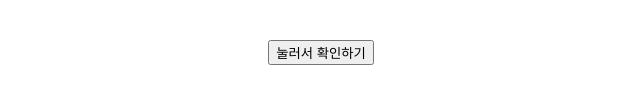
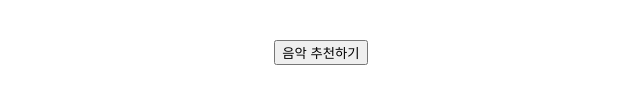
Before and after one commit to hello7094/today-s-song-recommendation, a plain HTML site: page index.html in a window 1280 px wide. Shown: the part 305-408 px from the top of the page, 319-959 px from the left. Drawn offline with Linux system fonts and the light colour scheme.

Commit message:
Update index.html

```diff
--- a/index.html
+++ b/index.html
@@ -14,7 +14,7 @@
 </head>
 <body>
     <p id="message">🎵오늘의 음악은?🎵</p>
-    <button onclick="showRandomMessage()">눌러서 확인하기</button>
+    <button onclick="showRandomMessage()">음악 추천하기</button>
 
     <script>
         function showRandomMessage() {
```
